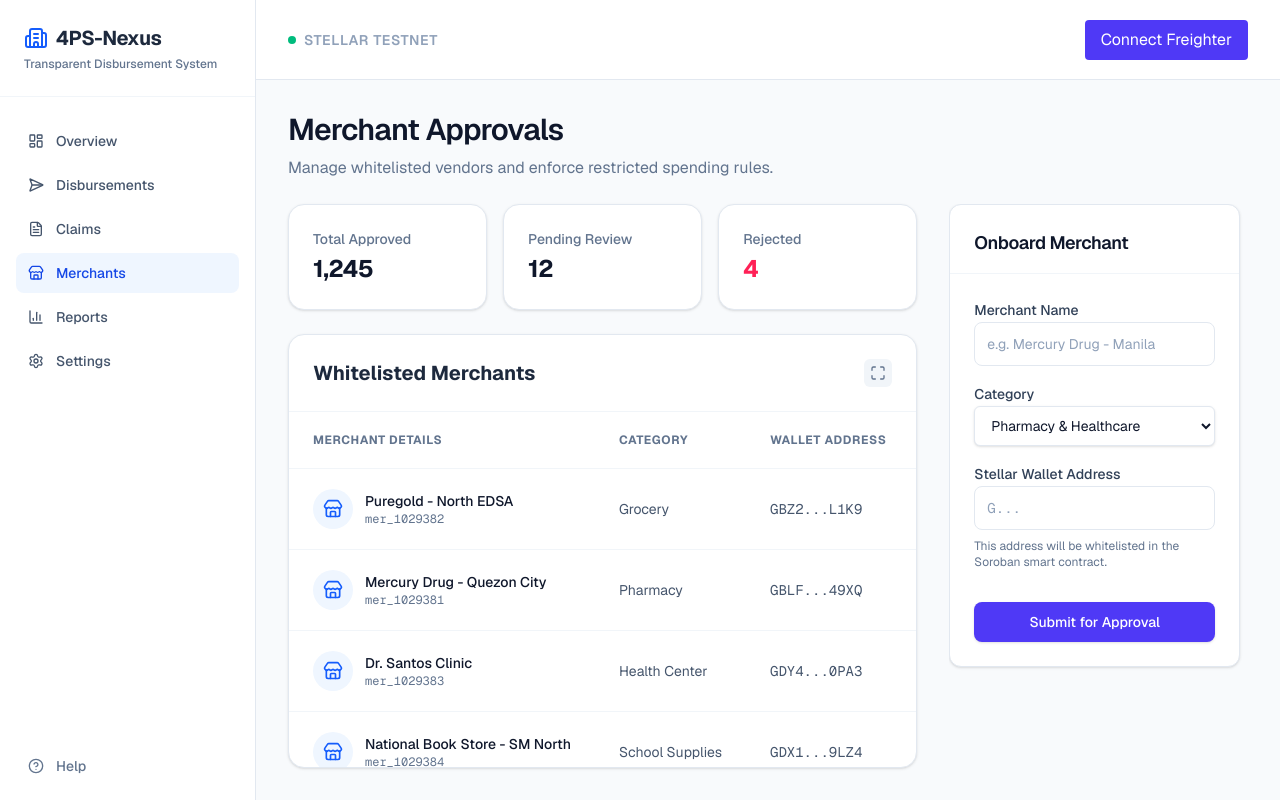
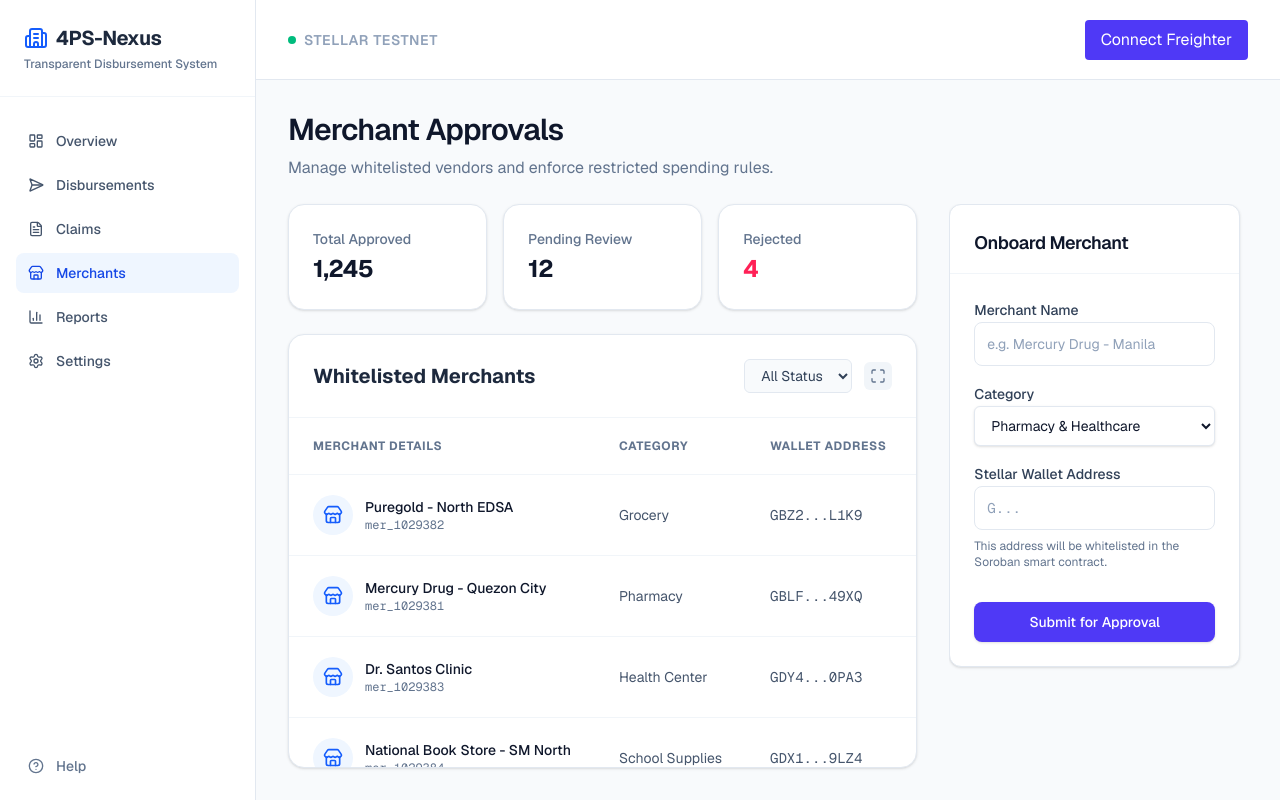
Before and after one commit to Dranyl-23/4PS-Nexus, a Next.js app in the folder web/: page /merchants in a window 1280 px wide. Built offline with nearby package versions, Linux system fonts and the light colour scheme.

Commit message:
feat: add status filter dropdowns to tables

```diff
--- a/web/src/components/disbursements/DisbursementTable.tsx
+++ b/web/src/components/disbursements/DisbursementTable.tsx
@@ -29,8 +29,11 @@ const MOCK_DISBURSEMENTS = [
 export function DisbursementTable() {
   const [isFullscreen, setIsFullscreen] = useState(false);
   const [sortOrder, setSortOrder] = useState<'desc' | 'asc'>('desc');
+  const [statusFilter, setStatusFilter] = useState<string>('all');
 
-  const sortedDisbursements = [...MOCK_DISBURSEMENTS].sort((a, b) => {
+  const filteredDisbursements = MOCK_DISBURSEMENTS.filter(d => statusFilter === 'all' || d.status === statusFilter);
+
+  const sortedDisbursements = [...filteredDisbursements].sort((a, b) => {
     if (sortOrder === 'desc') {
       return new Date(b.date).getTime() - new Date(a.date).getTime();
     } else {
@@ -42,6 +45,17 @@ export function DisbursementTable() {
     <div className={`bg-white rounded-2xl border border-slate-200 shadow-sm overflow-hidden flex flex-col ${isFullscreen ? 'fixed inset-0 z-50 rounded-none w-screen h-screen' : ''}`}>
       <div className="px-6 py-6 border-b border-slate-100 flex justify-between items-center shrink-0">
         <h2 className="text-xl font-bold text-slate-800">Recent Disbursements</h2>
+        <div className="flex items-center gap-3">
+          <select
+            value={statusFilter}
+            onChange={(e) => setStatusFilter(e.target.value)}
+            className="text-sm border border-slate-200 rounded-md px-3 py-1.5 bg-slate-50 text-slate-700 outline-none focus:border-blue-500 cursor-pointer"
+          >
+            <option value="all">All Status</option>
+            <option value="completed">Completed</option>
+            <option value="pending">Pending</option>
+            <option value="failed">Failed</option>
+          </select>
           <button
             onClick={() => setIsFullscreen(!isFullscreen)}
             className="text-slate-500 hover:text-slate-700 transition-colors bg-slate-100 hover:bg-slate-200 p-1.5 rounded-md flex items-center justify-center cursor-pointer"
@@ -49,6 +63,7 @@ export function DisbursementTable() {
           >
             {isFullscreen ? <Minimize className="w-4 h-4" /> : <Maximize className="w-4 h-4" />}
           </button>
+        </div>
       </div>
       <div className="overflow-x-auto flex-1">
         <table className="w-full text-left border-collapse min-w-max">
--- a/web/src/components/merchants/MerchantTable.tsx
+++ b/web/src/components/merchants/MerchantTable.tsx
@@ -42,8 +42,11 @@ export function MerchantTable() {
   const [selectedMerchant, setSelectedMerchant] = useState<any>(null);
   const [merchants, setMerchants] = useState(INITIAL_MERCHANTS);
   const [sortOrder, setSortOrder] = useState<'desc' | 'asc'>('desc');
+  const [statusFilter, setStatusFilter] = useState<string>('all');
 
-  const sortedMerchants = [...merchants].sort((a, b) => {
+  const filteredMerchants = merchants.filter(m => statusFilter === 'all' || m.status === statusFilter);
+
+  const sortedMerchants = [...filteredMerchants].sort((a, b) => {
     if (sortOrder === 'desc') {
       return new Date(b.date).getTime() - new Date(a.date).getTime();
     } else {
@@ -56,6 +59,17 @@ export function MerchantTable() {
       <div className={`bg-white rounded-2xl border border-slate-200 shadow-sm overflow-hidden flex flex-col ${isFullscreen ? 'fixed inset-0 z-50 rounded-none w-screen h-screen' : 'h-full'}`}>
         <div className="px-6 py-6 border-b border-slate-100 flex justify-between items-center shrink-0">
           <h2 className="text-xl font-bold text-slate-800">Whitelisted Merchants</h2>
+          <div className="flex items-center gap-3">
+            <select
+              value={statusFilter}
+              onChange={(e) => setStatusFilter(e.target.value)}
+              className="text-sm border border-slate-200 rounded-md px-3 py-1.5 bg-slate-50 text-slate-700 outline-none focus:border-blue-500 cursor-pointer"
+            >
+              <option value="all">All Status</option>
+              <option value="approved">Approved</option>
+              <option value="pending">Pending</option>
+              <option value="rejected">Rejected</option>
+            </select>
             <button
               onClick={() => setIsFullscreen(!isFullscreen)}
               className="text-slate-500 hover:text-slate-700 transition-colors bg-slate-100 hover:bg-slate-200 p-1.5 rounded-md flex items-center justify-center cursor-pointer"
@@ -63,6 +77,7 @@ export function MerchantTable() {
             >
               {isFullscreen ? <Minimize className="w-4 h-4" /> : <Maximize className="w-4 h-4" />}
             </button>
+          </div>
         </div>
         <div className="overflow-x-auto flex-1">
           <table className="w-full text-left border-collapse min-w-max">
```
Lines whose indentation alone changed are shown as unchanged.
